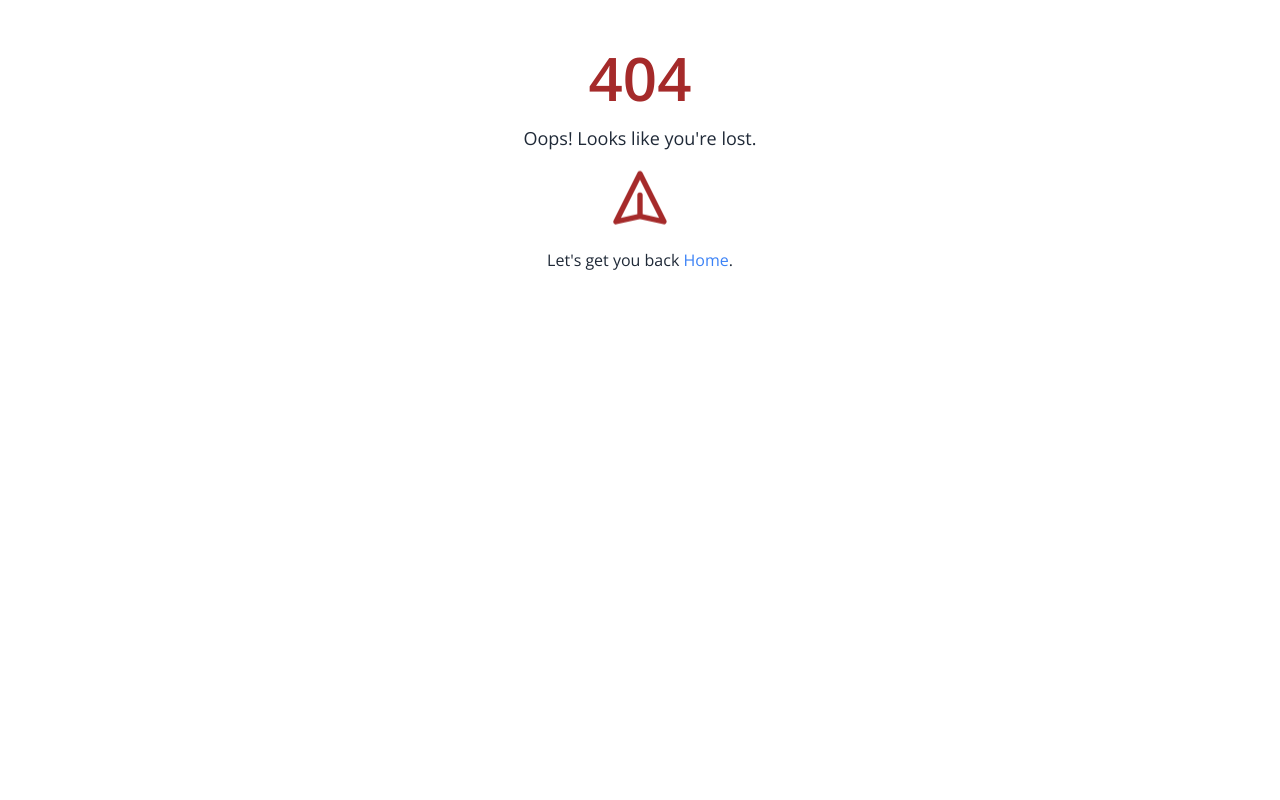
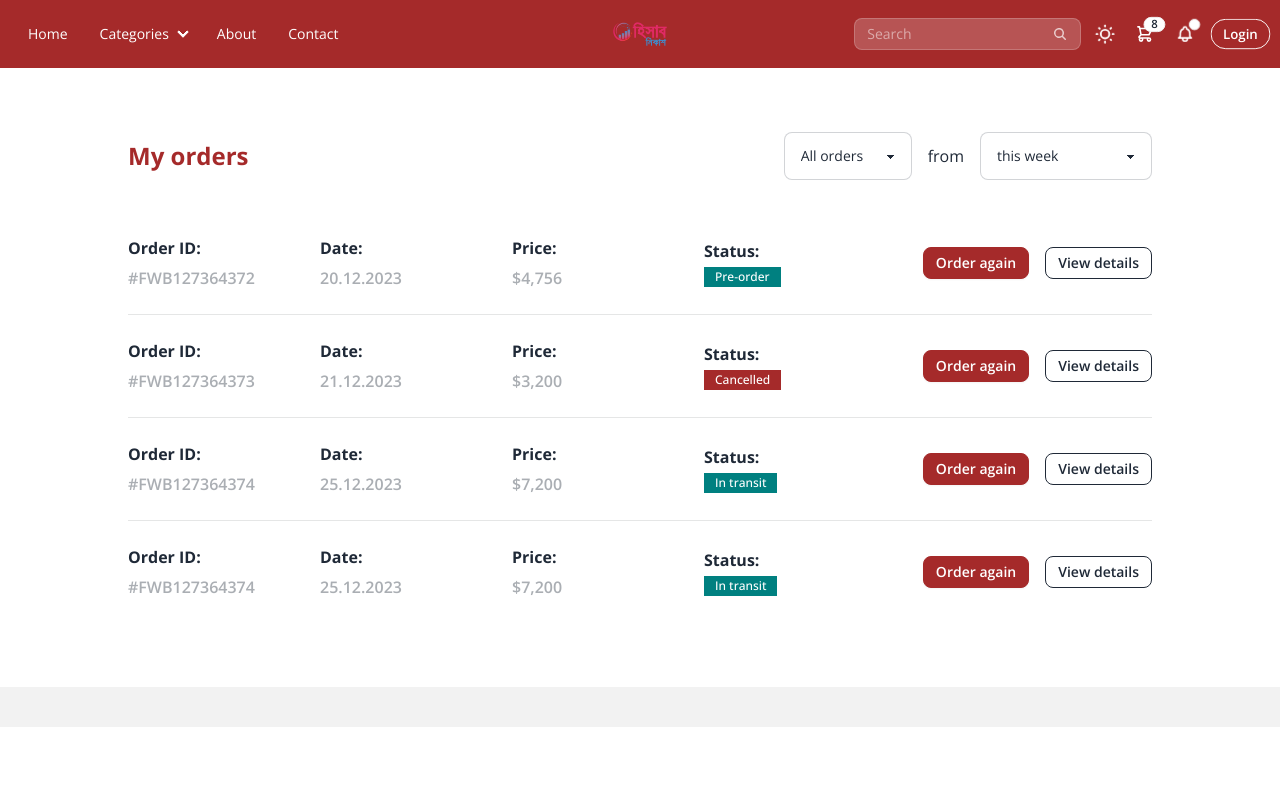
Before and after one commit to shunno-it-dev-team/fe-hn-ecom, a React (Vite) app: page /order in a window 1280 px wide. Before the commit this address had no page. Shown: the top 800 px of the page. Built offline with nearby package versions, Linux system fonts and the light colour scheme.

Commit message:
adding order history page

```diff
--- a/src/components/common/form/FormInput.jsx
+++ b/src/components/common/form/FormInput.jsx
@@ -682,7 +682,7 @@ const FormInput = ({ formData, control, size }) => {
 
               {/* Display range values */}
               <div className="flex items-center justify-between">
-                <span>{input.min || 0}</span>
+                <span>{input.min || 0} </span>
                 <span>{field.value ? field.value.join(" - ") : ""}</span>{" "}
               </div>
 
--- a/src/pages/private/contact-us-page/ContactUsPage.jsx
+++ b/src/pages/private/contact-us-page/ContactUsPage.jsx
@@ -88,4 +88,6 @@ const ContactUsPage = () => {
   );
 };
 
+
+
 export default ContactUsPage;
--- /dev/null
+++ b/src/pages/private/order-history/OrderHistory.jsx
@@ -0,0 +1,155 @@
+const OrderHistory = () => {
+  const orders = [
+    {
+      id: "#FWB127364372",
+      date: "20.12.2023",
+      price: "$4,756",
+      status: "Pre-order",
+    },
+    {
+      id: "#FWB127364373",
+      date: "21.12.2023",
+      price: "$3,200",
+      status: "Cancelled",
+    },
+    {
+      id: "#FWB127364374",
+      date: "25.12.2023",
+      price: "$7,200",
+      status: "In transit",
+    },
+    {
+      id: "#FWB127364374",
+      date: "25.12.2023",
+      price: "$7,200",
+      status: "In transit",
+    },
+  ];
+
+  return (
+    <section className="bg-base-100 py-8 antialiased md:py-16">
+      <div className="mx-auto max-w-screen-xl px-4 2xl:px-0  ">
+        <div className="mx-auto max-w-5xl ">
+          {/* HEADER */}
+          <div className="gap-4 sm:flex sm:items-center sm:justify-between">
+            <h2 className="text-xl font-bold text-primary sm:text-2xl">
+              My orders
+            </h2>
+
+            <div className="mt-6 gap-4 space-y-4 sm:mt-0 sm:flex sm:items-center sm:justify-end sm:space-y-0">
+              <div>
+                <label
+                  htmlFor="order-type"
+                  className="sr-only mb-2 block text-sm font-medium text-neutral/40"
+                >
+                  Select order type
+                </label>
+                <select
+                  id="order-type"
+                  className="select select-bordered w-full min-w-[8rem]"
+                >
+                  <option selected>All orders</option>
+                  <option value="pre-order">Pre-order</option>
+                  <option value="transit">In transit</option>
+                  <option value="confirmed">Confirmed</option>
+                  <option value="cancelled">Cancelled</option>
+                </select>
+              </div>
+
+              <span className="inlinebold">from</span>
+
+              <div>
+                <label
+                  htmlFor="duration"
+                  className="sr-only mb-2 block text-sm font-medium text-neutral/40"
+                >
+                  Select duration
+                </label>
+                <select id="duration" className="select select-bordered w-full">
+                  <option selected>this week</option>
+                  <option value="this month">this month</option>
+                  <option value="last 3 months">the last 3 months</option>
+                  <option value="last 6 months">the last 6 months</option>
+                  <option value="this year">this year</option>
+                </select>
+              </div>
+            </div>
+          </div>
+
+          {/* ORDER LIST */}
+          <div className="mt-6 flow-root sm:mt-8">
+            <div className="divide-y divide-base-300">
+              {orders.map((order, index) => (
+                <div
+                  key={index}
+                  className="flex flex-wrap items-center gap-y-4 py-6"
+                >
+                  <div className="w-1/2 sm:w-1/4 lg:w-auto lg:flex-1">
+                    <p className="text-base font-bold">Order ID:</p>
+                    <p className="mt-1.5 text-base font-semibold text-neutral/40">
+                      <a href="#" className="hover:underline">
+                        {order.id}
+                      </a>
+                    </p>
+                  </div>
+
+                  <div className="w-1/2 sm:w-1/4 lg:w-auto lg:flex-1">
+                    <p className="text-base font-bold">Date:</p>
+                    <p className="mt-1.5 text-base font-semibold text-neutral/40">
+                      {order.date}
+                    </p>
+                  </div>
+
+                  <div className="w-1/2 sm:w-1/4 lg:w-auto lg:flex-1">
+                    <p className="text-base font-bold">Price:</p>
+                    <p className="mt-1.5 text-base font-semibold text-neutral/40">
+                      {order.price}
+                    </p>
+                  </div>
+
+                  <div className="w-1/2 sm:w-1/4 lg:w-auto lg:flex-1">
+                    <p className="text-base font-bold">Status:</p>
+                    <span
+                      className={`badge px-2.5 py-0.5 text-xs font-medium  rounded-none
+                        ${
+                          order.status === "Cancelled"
+                            ? "badge-primary"
+                            : "badge-secondary"
+                        }`}
+                    >
+                      {order.status}
+                    </span>
+                  </div>
+
+                  <div className="w-full grid sm:grid-cols-2 lg:flex lg:w-64 lg:items-center lg:justify-end gap-4">
+                    <button
+                      type="button"
+                      className="btn btn-primary btn-sm w-full lg:w-auto"
+                    >
+                      Order again
+                    </button>
+                    <a
+                      href="#"
+                      className="btn btn-outline btn-sm w-full lg:w-auto"
+                    >
+                      View details
+                    </a>
+                  </div>
+                </div>
+              ))}
+            </div>
+          </div>
+        </div>
+        {/* PAGINATION */}
+        {/* <div className="w-72 join grid grid-cols-2  ">
+          <button className="join-item btn btn-outline btn-sm">
+            Previous page
+          </button>
+          <button className="join-item btn btn-outline btn-sm">Next</button>
+        </div> */}
+      </div>
+    </section>
+  );
+};
+
+export default OrderHistory;
--- a/src/routes/router.jsx
+++ b/src/routes/router.jsx
@@ -12,6 +12,7 @@ import ProductsByCategory from "../pages/public/product/ProductsByCategory";
 import CheckOutPage from "../pages/private/checkout-page/CheckOutPage";
 import ProfilePage from "./../pages/private/profile-page/ProfilePage";
 import ErrorPage from "../pages/private/error-page/ErrorPage";
+import OrderHistory from "../pages/private/order-history/OrderHistory";
 
 export const router = createBrowserRouter([
   {
@@ -63,6 +64,10 @@ export const router = createBrowserRouter([
         path: "/profile",
         element: <ProfilePage />,
       },
+      {
+        path: "/order",
+        element: <OrderHistory />,
+      },
     ],
   },
 ]);
```
